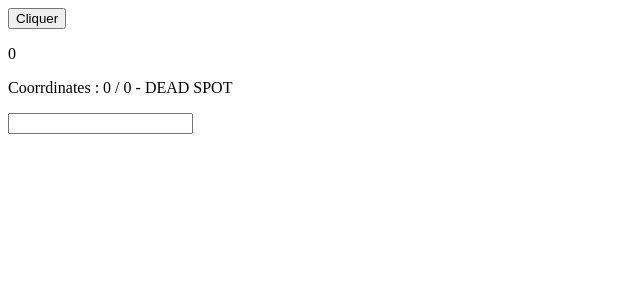
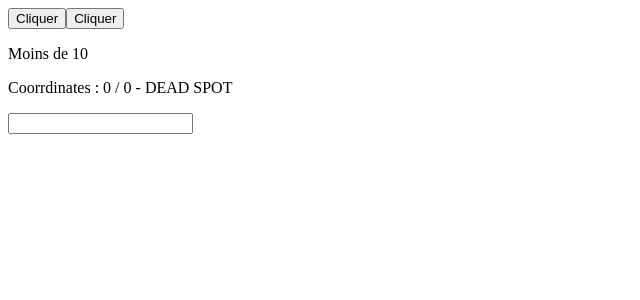
Before and after one commit to gabrielmustiere/vue-starter, a Vue app: page / in a window 1280 px wide. Shown: the top 300 px of the page, without its empty margins (0-640 px from the left). Built offline with nearby package versions, Linux system fonts and the light colour scheme.

Commit message:
write js in template

```diff
--- a/src/App.vue
+++ b/src/App.vue
@@ -1,7 +1,8 @@
 <template>
   <div>
    <button v-on:click="increase(2, $event)">Cliquer</button>
-    <p>{{counter}}</p>
+   <button v-on:click="counter++">Cliquer</button>
+    <p>{{ counter * 2 > 10 ? 'Plus de 10' : 'Moins de 10'}}</p>
     <p v-on:mousemove="updateCoordinates">
         Coorrdinates : {{ x }} / {{ y }}
         - <span v-on:mousemove.stop>DEAD SPOT</span>
```
